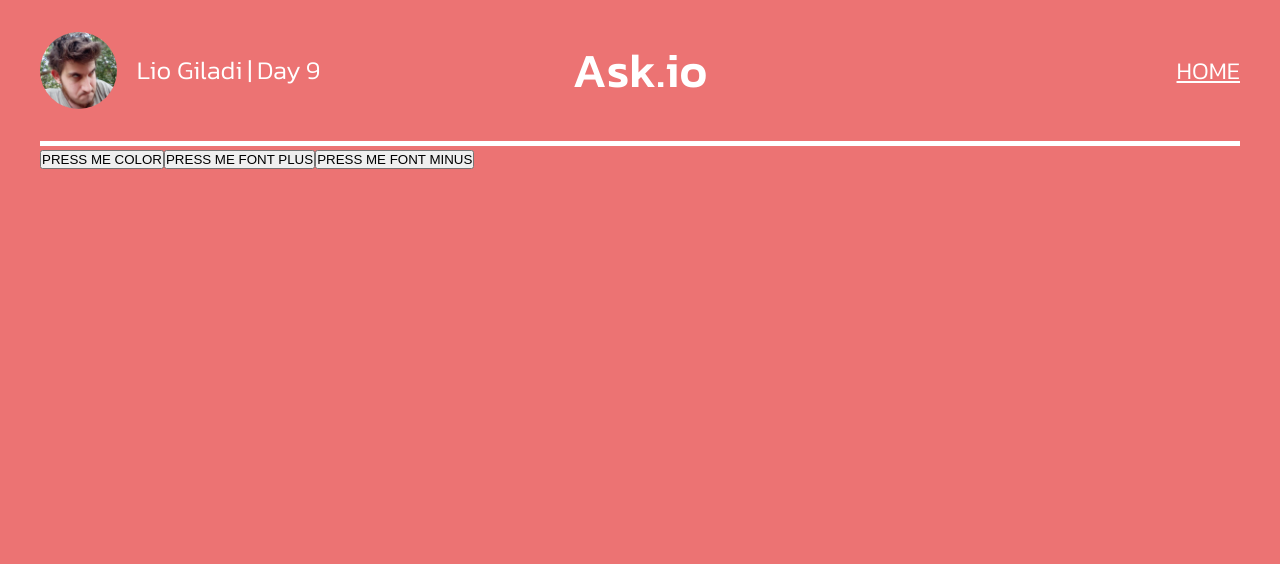
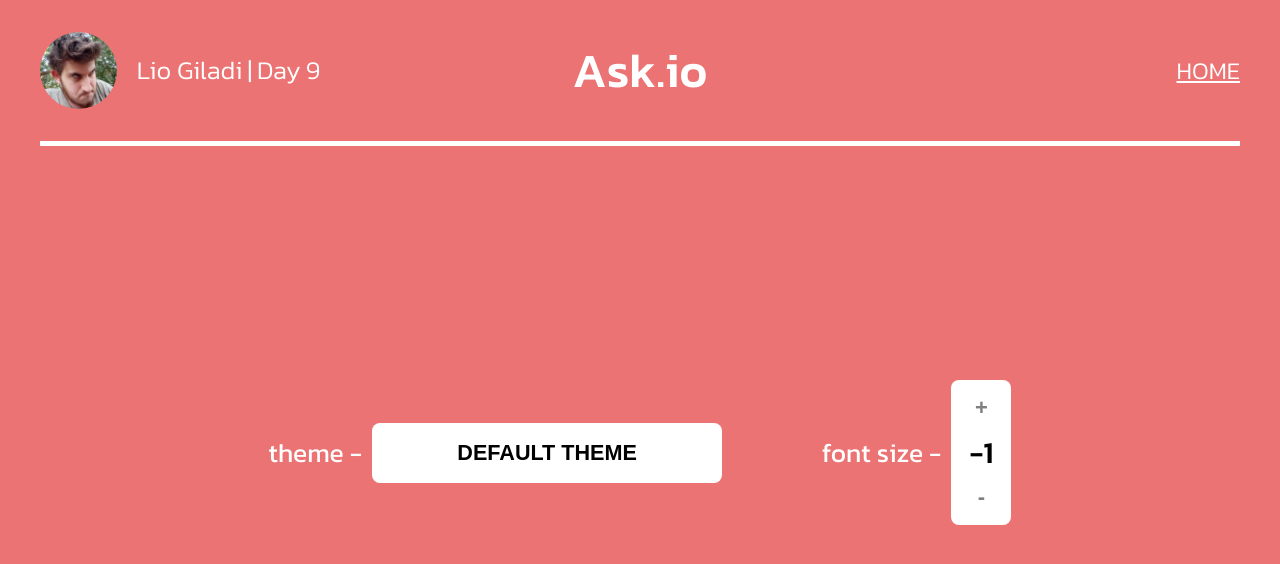
Before and after one commit to zoop-de-loop/ask.io, a Next.js app: page /Settings in a window 1280 px wide. Shown: the top 564 px of the page. Built offline with nearby package versions, Linux system fonts and the light colour scheme.

Commit message:
Style layout of setting page

```diff
--- a/pages/Settings.jsx
+++ b/pages/Settings.jsx
@@ -67,10 +67,22 @@ export default function Settings() {
 	};
 
 	return (
-		<main>
-			<button onClick={toggleTheme}>PRESS ME COLOR</button>
-			<button onClick={handleFontPlusCLicked}>PRESS ME FONT PLUS</button>
-			<button onClick={handleFontMinusCLicked}>PRESS ME FONT MINUS</button>
+		<main className={styles.main}>
+			<article className={styles.theme}>
+				<h2>theme -</h2>
+				<button className={styles["theme-switch"]} onClick={toggleTheme}>
+					{theme.toUpperCase()} THEME
+				</button>
+			</article>
+
+			<article>
+				<h2>font size -</h2>
+				<div className={styles["font-size-switch"]}>
+					<button onClick={handleFontPlusCLicked}>+</button>
+					<h3>{fontSize}</h3>
+					<button onClick={handleFontMinusCLicked}>-</button>
+				</div>
+			</article>
 		</main>
 	);
 }
--- a/styles/pages/settings.module.scss
+++ b/styles/pages/settings.module.scss
@@ -0,0 +1,62 @@
+.main {
+	display: flex;
+	justify-content: center;
+	align-items: center;
+	gap: 100px;
+
+	article {
+		display: flex;
+		justify-content: center;
+		align-items: center;
+		gap: 10px;
+
+		h2 {
+			font-weight: 400;
+			font-size: 1.65rem;
+			color: var(--secondary-color);
+		}
+
+		.theme-switch {
+			width: 350px;
+			height: 60px;
+			background-color: var(--secondary-color);
+			color: var(--text-color);
+			border: none;
+			border-radius: 8px;
+			font-size: 1.35rem;
+			font-weight: 700;
+			cursor: pointer;
+		}
+
+		.font-size-switch {
+			width: 60px;
+			height: 145px;
+			border-radius: 8px;
+			background-color: var(--secondary-color);
+			color: var(--text-color);
+			display: flex;
+			flex-direction: column;
+			align-items: center;
+			justify-content: space-between;
+			padding-block: 10px;
+			box-sizing: border-box;
+
+			button {
+				background-color: transparent;
+				border: none;
+				font-size: 22px;
+				font-weight: bold;
+				color: gray;
+				width: 100%;
+				height: fit-content;
+				padding: 5px;
+				cursor: pointer;
+			}
+
+			h3 {
+				font-size: 1.9rem;
+				font-weight: 500;
+			}
+		}
+	}
+}
```
